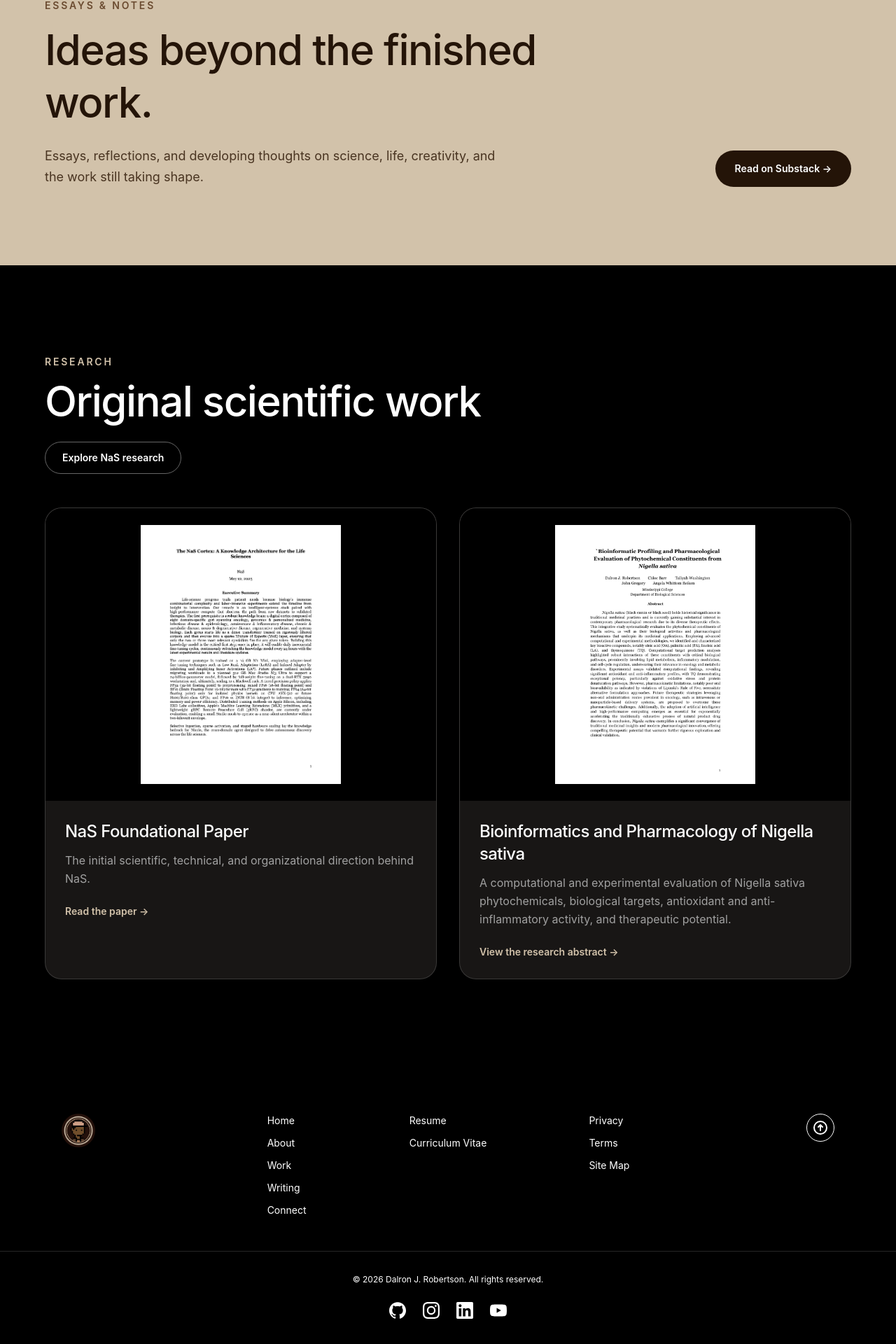
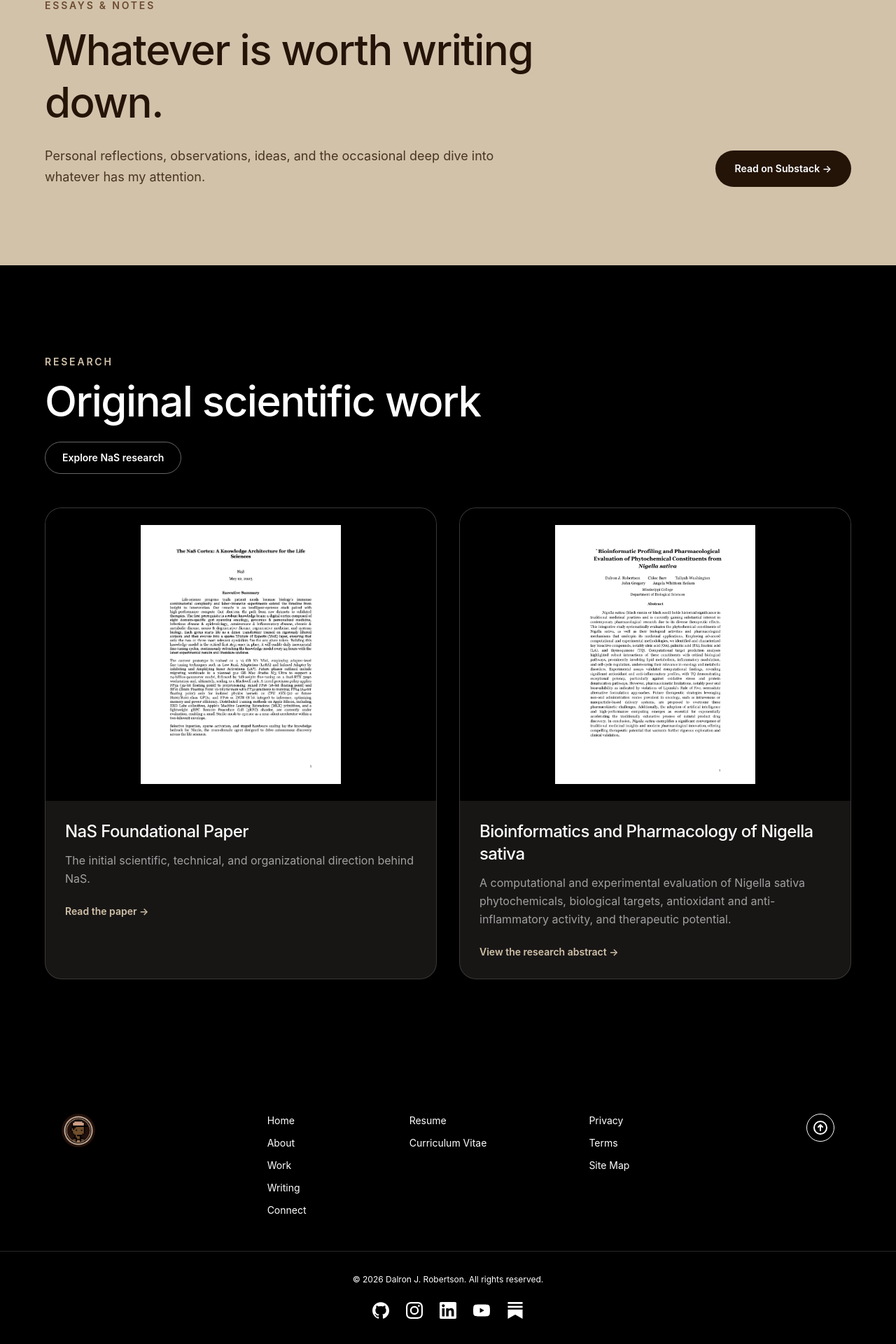
Before and after one commit to AGuyNamedDJ/Personal-Website, a Next.js app: page /writing in a window 1280 px wide. Shown: the part 2155-4075 px from the top of the page at 70% size. Built offline with nearby package versions, Linux system fonts and the light colour scheme.

Commit message:
Refine Substack presentation

```diff
--- a/src/app/writing/ClientWritingPage.jsx
+++ b/src/app/writing/ClientWritingPage.jsx
@@ -186,11 +186,11 @@ export default function ClientWritingPage() {
               Essays &amp; Notes
             </p>
             <h2 className="mt-4 max-w-3xl text-4xl font-semibold leading-tight md:text-6xl">
-              Ideas beyond the finished work.
+              Whatever is worth writing down.
             </h2>
             <p className="mt-6 max-w-2xl text-lg leading-relaxed text-[#493421]">
-              Essays, reflections, and developing thoughts on science, life,
-              creativity, and the work still taking shape.
+              Personal reflections, observations, ideas, and the occasional
+              deep dive into whatever has my attention.
             </p>
           </div>
           <a
--- a/src/components/Footer.jsx
+++ b/src/components/Footer.jsx
@@ -6,6 +6,7 @@ import {
   SiGithub,
   SiInstagram,
   SiLinkedin,
+  SiSubstack,
   SiYoutube
 } from "react-icons/si";
 import { HiOutlineArrowCircleUp } from "react-icons/hi";
@@ -81,6 +82,9 @@ export default function Footer() {
           <a href="https://www.youtube.com/@AGNDJ" target="_blank" rel="noopener noreferrer" aria-label="YouTube" className="hover:opacity-90 active:opacity-50 transition-opacity">
             <SiYoutube size={24} />
           </a>
+          <a href="https://dalronrobertson.substack.com" target="_blank" rel="noopener noreferrer" aria-label="Substack" className="hover:opacity-90 active:opacity-50 transition-opacity">
+            <SiSubstack size={24} />
+          </a>
         </div>
       </div>
     </footer>
```
